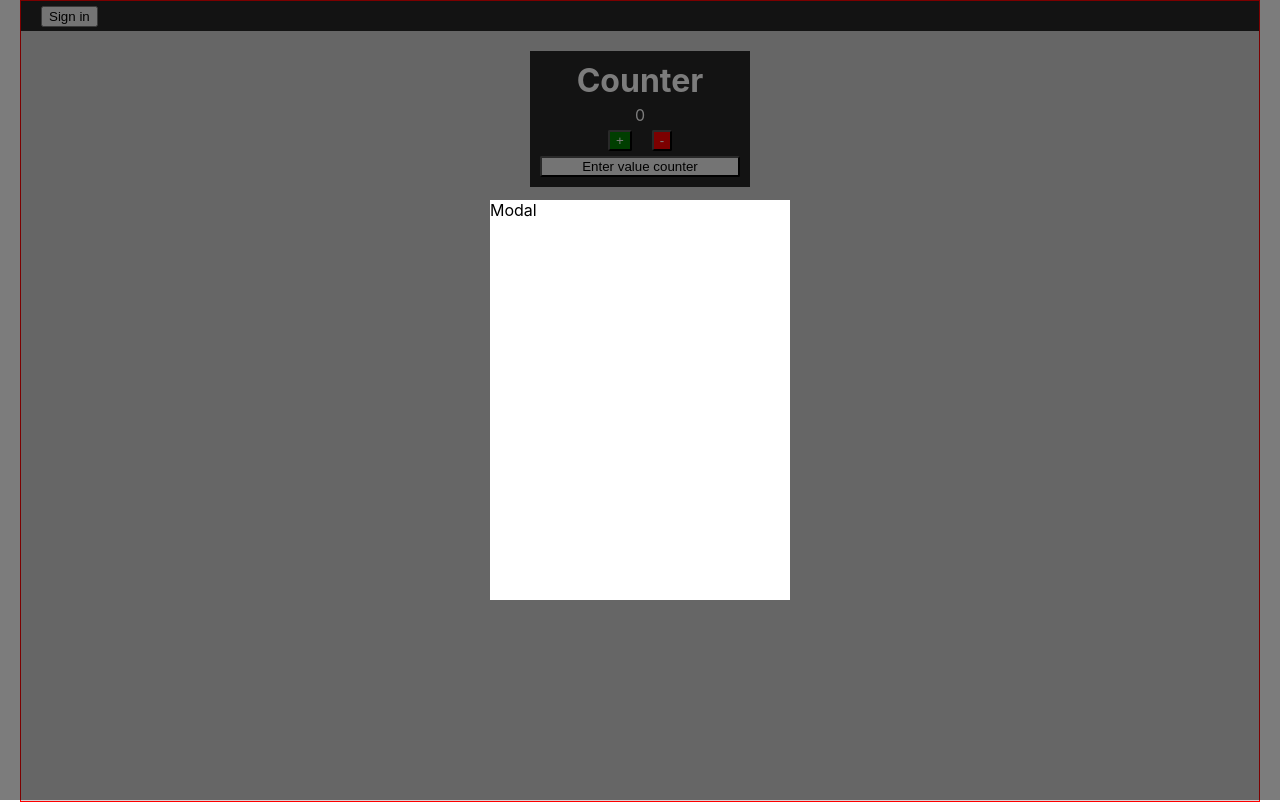
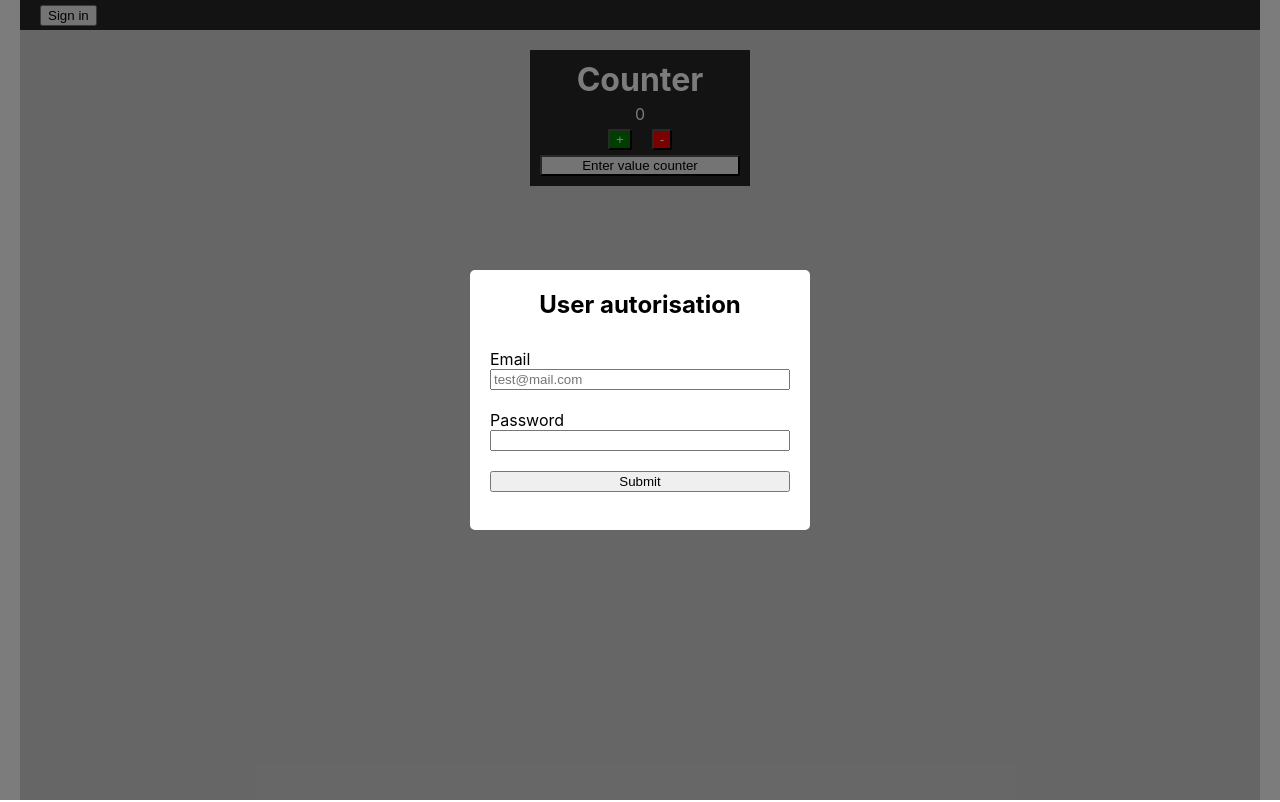
Before and after one commit to anakonder/counter, a React (Create React App) app: page / in a window 1280 px wide. Built offline with nearby package versions, Linux system fonts and the light colour scheme.

Commit message:
modal-form

```diff
--- a/src/components/App/App.module.css
+++ b/src/components/App/App.module.css
@@ -2,5 +2,5 @@
     width: auto;
     height: 100vh;
     background-color: lightgray;
-    border: 1px solid red;
+    /* border: 1px solid red; */
 }
--- a/src/components/Modal/Modal.jsx
+++ b/src/components/Modal/Modal.jsx
@@ -3,7 +3,19 @@ import css from './Modal.module.css'
 export const Modal = () => {
     return(
         <div className={css.modalWraper}>
-            <div className={css.modalBody}>Modal
+            <div className={css.modalBody}>
+                <form className={css.loginForm}>
+                    <h2 className={css.loginTitle}>User autorisation</h2>
+                    <label className={css.loginLabel}>
+                        Email
+                        <input className={css.loginInput} type="email" name='email' placeholder='test@mail.com'/>
+                    </label>
+                    <label className={css.loginLabel}>
+                        Password
+                        <input className={css.loginInput} type="password" name='password'/>
+                    </label>
+                    <button className={css.loginBtn}>Submit</button>
+                </form>
             </div>
         </div>
     )
--- a/src/components/Modal/Modal.module.css
+++ b/src/components/Modal/Modal.module.css
@@ -4,8 +4,7 @@
     left: 0;
     z-index: 100;
     width: 100%;
-    height: 100vh;
-    /* margin: auto; */
+    height: 100%;
     overflow: hidden;
 
 
@@ -20,8 +19,30 @@
     transform: translate(-50%, -50%);
 
     width: 300px;
-    height: 400px;
+    height: 220px;
+    padding: 20px;
 
     background-color: white;
-    /* 12312312312312312 */
+    border-radius: 5px;
 }
+
+.loginForm {
+    display: flex;
+    flex-direction: column;
+    align-items: center;
+}
+
+.loginTitle {
+    margin-bottom: 30px;
+}
+
+.loginLabel {
+    display: flex;
+    flex-direction: column;
+    width: 100%;
+    margin-bottom: 20px;
+}
+
+.loginBtn {
+    width: 100%;
+}
--- a/src/index.css
+++ b/src/index.css
@@ -1,4 +1,5 @@
 body {
+  box-sizing: border-box;
   margin: 0;
   padding: 0 20px;
   font-family: -apple-system, BlinkMacSystemFont, "Segoe UI", "Roboto", "Oxygen",
```
